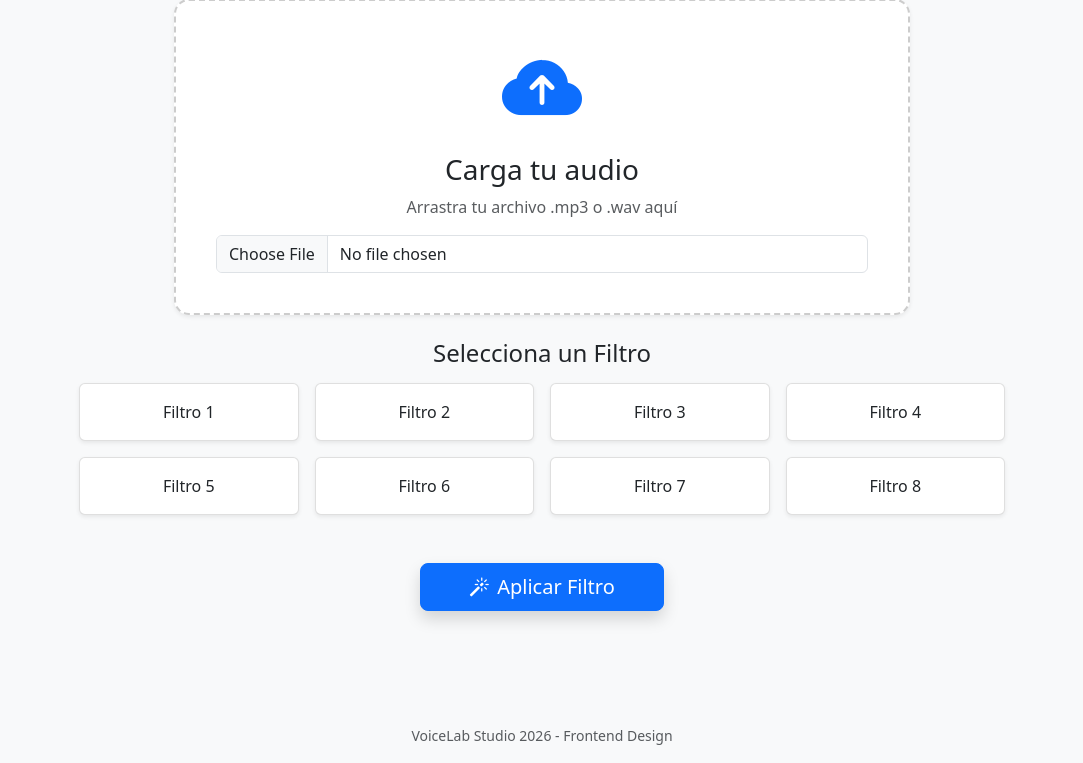
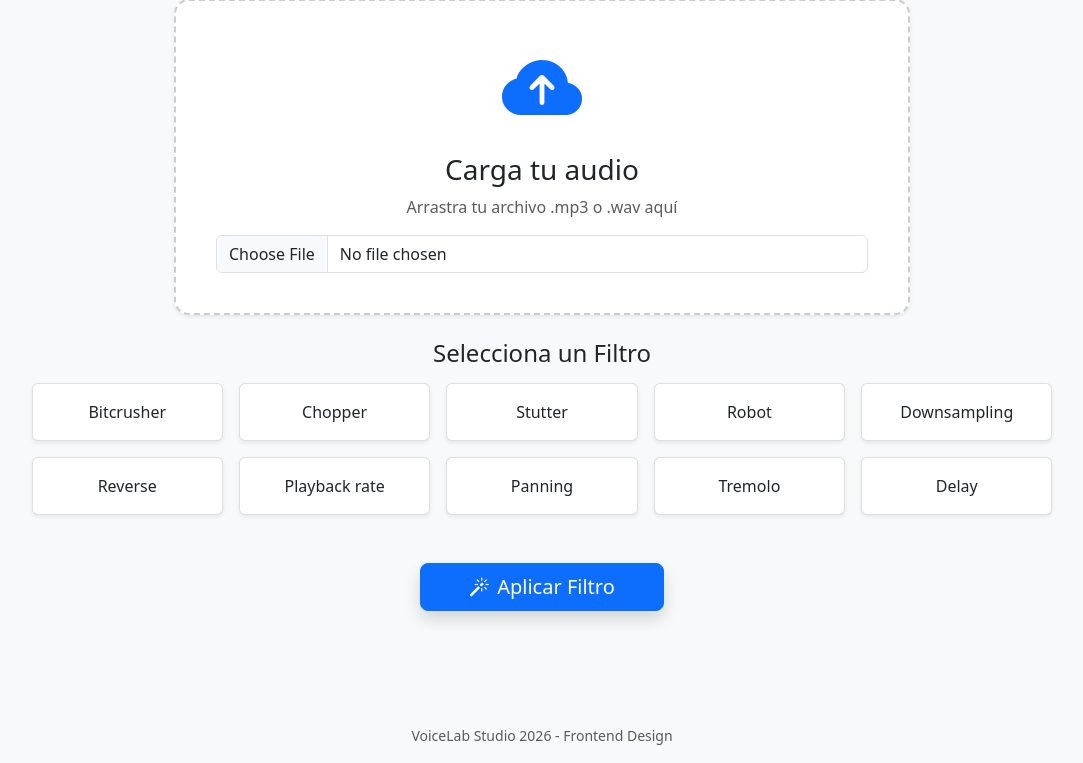
Before and after one commit to jesusmorales22/VoiceLab, a Flask app: page / in a window 1280 px wide. Shown: the part 75-838 px from the top of the page, without its empty margins (98-1181 px from the left). Run offline with Flask 3, Linux system fonts and the light colour scheme; some libraries are stand-ins or nearby versions.

Commit message:
Prototipo version final

```diff
--- a/app.py
+++ b/app.py
@@ -14,29 +14,35 @@ def procesar_audio_en_memoria(file,filtro):
     if len(audio.shape)>1:
         audio=audio[:,0]
 
-    if filtro=="Filtro 1":
+    if filtro=="bitcrusher":
         resultado=aplicar_bitcrusher(audio,sr,bits=4)
 
-    elif filtro=="Filtro 2":
+    elif filtro=="chopper":
         resultado=aplicar_chopper(audio,sr,velocidad=20)
 
-    elif filtro=="Filtro 3":
+    elif filtro=="stutter":
         resultado=aplicar_stutter(audio,sr)
 
-    elif filtro=="Filtro 4":
+    elif filtro=="robot":
         resultado=aplicar_robot(audio,sr)
 
-    elif filtro=="Filtro 5":
+    elif filtro=="downsampling":
         resultado=aplicar_downsampling(audio,sr,reduccion=15)
 
-    elif filtro=="Filtro 6":
-        resultado=aplicar_downsampling(audio,sr,reduccion=15)
+    elif filtro=="reverse":
+        resultado=aplicar_reverse(audio,sr)
 
-    elif filtro=="Filtro 7":
-        resultado=aplicar_downsampling(audio,sr,reduccion=15)
+    elif filtro=="playback_rate":
+        resultado=aplicar_playback_rate(audio,sr,rate=1.0)
 
-    elif filtro=="Filtro 8":
-        resultado=aplicar_downsampling(audio,sr,reduccion=15)
+    elif filtro=="panning":
+        resultado=aplicar_panning(audio, sr, pan=0.0)
+
+    elif filtro=="tremolo":
+        resultado=aplicar_tremolo(audio, sr, frecuencia=5.0, profundidad=0.5)
+
+    elif filtro=="delay":
+        resultado=aplicar_delay(audio, sr, delay_ms=300, gain=0.4)
 
     else:
         resultado=audio
--- a/templates/diseño_visual.html
+++ b/templates/diseño_visual.html
@@ -69,47 +69,56 @@
         </div>
 
         <!-- Panel de Filtros (8 Filtros) -->
-        <div class="col-md-10">
-            <h4 class="mb-3 text-center">Selecciona un Filtro</h4>
-            <div class="row g-3">
-                <div class="col-6 col-md-3">
-                    <div class="card filter-card text-center p-3 shadow-sm" onclick="seleccionarFiltro(this, 'Filtro 1')">
-                        <span>Filtro 1</span>
+    <div class="col-md-11"> <h4 class="mb-3 text-center">Selecciona un Filtro</h4>
+        <div class="row g-3 justify-content-center row-cols-2 row-cols-md-5">
+            <div class="col">
+                <div class="card filter-card text-center p-3 shadow-sm" onclick="seleccionarFiltro(this, 'bitcrusher')">
+                    <span>Bitcrusher</span>
                 </div>
             </div>
-                <div class="col-6 col-md-3">
-                    <div class="card filter-card text-center p-3 shadow-sm" onclick="seleccionarFiltro(this, 'Filtro 2')">
-                        <span>Filtro 2</span>
+            <div class="col">
+                <div class="card filter-card text-center p-3 shadow-sm" onclick="seleccionarFiltro(this, 'chopper')">
+                    <span>Chopper</span>
                 </div>
             </div>
-                <div class="col-6 col-md-3">
-                    <div class="card filter-card text-center p-3 shadow-sm" onclick="seleccionarFiltro(this, 'Filtro 3')">
-                        <span>Filtro 3</span>
+            <div class="col">
+                <div class="card filter-card text-center p-3 shadow-sm" onclick="seleccionarFiltro(this, 'stutter')">
+                    <span>Stutter</span>
                 </div>
             </div>
-                <div class="col-6 col-md-3">
-                    <div class="card filter-card text-center p-3 shadow-sm" onclick="seleccionarFiltro(this, 'Filtro 4')">
-                        <span>Filtro 4</span>
+            <div class="col">
+                <div class="card filter-card text-center p-3 shadow-sm" onclick="seleccionarFiltro(this, 'robot')">
+                    <span>Robot</span>
                 </div>
             </div>
-                <div class="col-6 col-md-3">
-                    <div class="card filter-card text-center p-3 shadow-sm" onclick="seleccionarFiltro(this, 'Filtro 5')">
-                        <span>Filtro 5</span>
+            <div class="col">
+                <div class="card filter-card text-center p-3 shadow-sm" onclick="seleccionarFiltro(this, 'downsampling')">
+                    <span>Downsampling</span>
                 </div>
             </div>
-                <div class="col-6 col-md-3">
-                    <div class="card filter-card text-center p-3 shadow-sm" onclick="seleccionarFiltro(this, 'Filtro 6')">
-                        <span>Filtro 6</span>
+            <div class="col">
+                <div class="card filter-card text-center p-3 shadow-sm" onclick="seleccionarFiltro(this, 'reverse')">
+                    <span>Reverse</span>
                 </div>
             </div>
-                <div class="col-6 col-md-3">
-                    <div class="card filter-card text-center p-3 shadow-sm" onclick="seleccionarFiltro(this, 'Filtro 7')">
-                        <span>Filtro 7</span>
+            <div class="col">
+                <div class="card filter-card text-center p-3 shadow-sm" onclick="seleccionarFiltro(this, 'playback_rate')">
+                    <span>Playback rate</span>
                 </div>
             </div>
-                <div class="col-6 col-md-3">
-                    <div class="card filter-card text-center p-3 shadow-sm" onclick="seleccionarFiltro(this, 'Filtro 8')">
-                        <span>Filtro 8</span>
+            <div class="col">
+                <div class="card filter-card text-center p-3 shadow-sm" onclick="seleccionarFiltro(this, 'panning')">
+                    <span>Panning</span>
+                </div>
+            </div>
+            <div class="col">
+                <div class="card filter-card text-center p-3 shadow-sm" onclick="seleccionarFiltro(this, 'tremolo')">
+                    <span>Tremolo</span>
+                </div>
+            </div>
+            <div class="col">
+                <div class="card filter-card text-center p-3 shadow-sm" onclick="seleccionarFiltro(this, 'delay')">
+                    <span>Delay</span>
                 </div>
             </div>
         </div>
```
Also changed, not shown: diseño_Audios.py (+84 -0 lines). Lines whose indentation alone changed are shown as unchanged.
